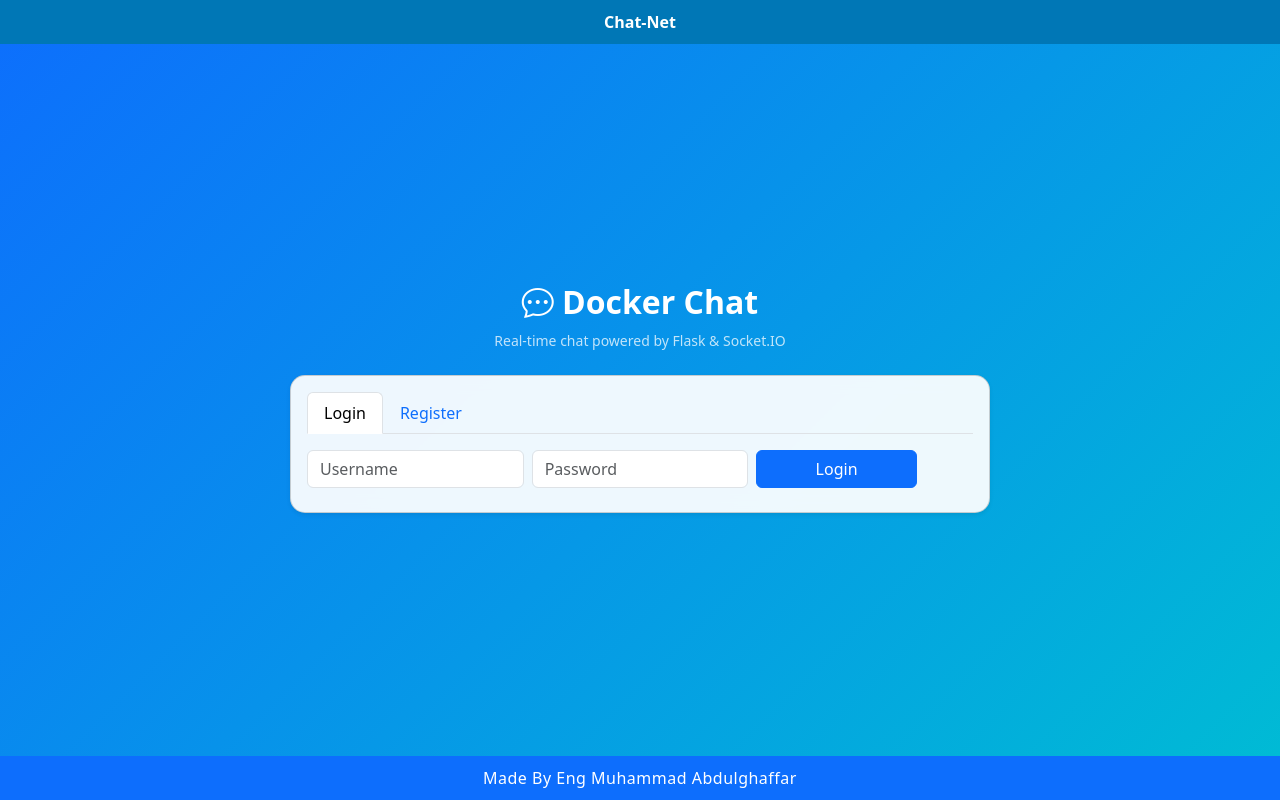
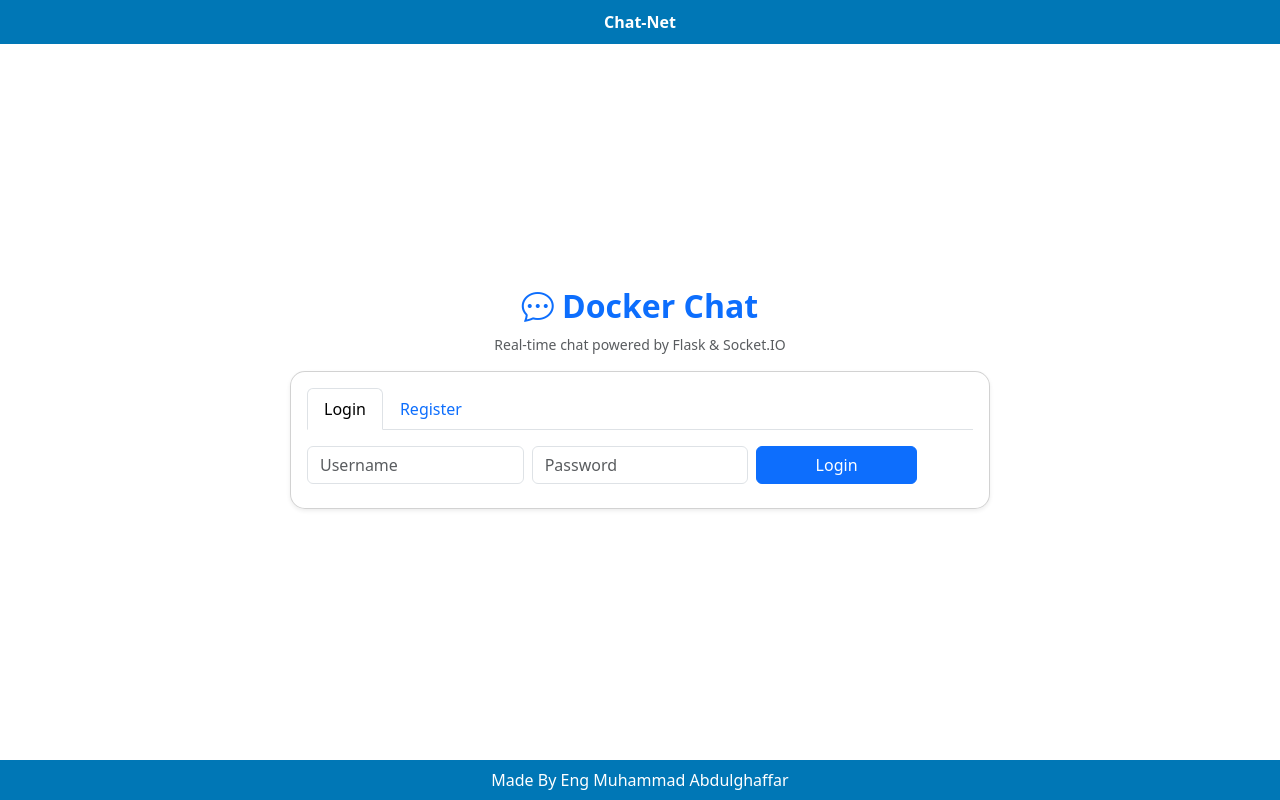
Before and after one commit to SaimShaikh/docker-chat-app, a Flask app: page / in a window 1280 px wide. Run offline with Flask 3, Linux system fonts and the light colour scheme; some libraries are stand-ins or nearby versions.

Commit message:
Update index.html

```diff
--- a/templates/index.html
+++ b/templates/index.html
@@ -3,96 +3,42 @@
 {% block title %}Docker Chat{% endblock %}
 {% block content %}
 
-<!-- Bootstrap -->
 <link href="https://cdn.jsdelivr.net/npm/bootstrap@5.3.3/dist/css/bootstrap.min.css" rel="stylesheet">
 
 <style>
-  body {
-    background: linear-gradient(135deg, #0d6efd 0%, #00bcd4 100%);
-    min-height: 100vh;
-    display: flex;
-    flex-direction: column;
-  }
-  .chat-card {
-    animation: fadeIn 0.8s ease-in;
-    background: #ffffffee;
-    border-radius: 15px;
-    backdrop-filter: blur(8px);
-  }
-  @keyframes fadeIn {
-    from {opacity: 0; transform: translateY(20px);}
-    to {opacity: 1; transform: translateY(0);}
-  }
-  .bubble-me {
-    background-color: #0d6efd;
-    color: white;
-    border-radius: 16px 16px 0 16px;
-  }
-  .bubble-them {
-    background-color: #e9ecef;
-    border-radius: 16px 16px 16px 0;
-  }
-  footer {
-    background-color: #0d6efd;
-    color: #fff;
-    text-align: center;
-    padding: 10px;
-    margin-top: auto;
-    font-weight: 500;
-    letter-spacing: .5px;
-  }
-  footer span {
-    color: #ffe600;
-  }
+  .chat-card { animation: fadeIn .8s ease-in; background:#ffffffee; border-radius:15px; backdrop-filter: blur(8px); }
+  @keyframes fadeIn { from {opacity:0; transform:translateY(20px);} to {opacity:1; transform:translateY(0);} }
+  .bubble-me { background:#0d6efd; color:#fff; border-radius:16px 16px 0 16px; }
+  .bubble-them { background:#e9ecef; border-radius:16px 16px 16px 0; }
 </style>
 
-<div class="container py-5">
-  <div class="text-center text-white mb-4">
-    <h2 class="fw-bold"><i class="bi bi-chat-dots"></i> Docker Chat</h2>
-    <p class="small opacity-75">Real-time chat powered by Flask & Socket.IO</p>
+<div class="container py-4">
+  <div class="text-center mb-3">
+    <h2 class="fw-bold text-primary"><i class="bi bi-chat-dots"></i> Docker Chat</h2>
+    <p class="small text-muted">Real-time chat powered by Flask & Socket.IO</p>
   </div>
 
-  <!-- Login/Register -->
+  <!-- Auth -->
   <div id="authBox" class="card chat-card shadow-sm mb-4 mx-auto" style="max-width:700px;">
     <div class="card-body">
-      <ul class="nav nav-tabs mb-3" id="authTabs" role="tablist">
-        <li class="nav-item" role="presentation">
-          <button class="nav-link active" id="login-tab" data-bs-toggle="tab" data-bs-target="#login" type="button">Login</button>
-        </li>
-        <li class="nav-item" role="presentation">
-          <button class="nav-link" id="register-tab" data-bs-toggle="tab" data-bs-target="#register" type="button">Register</button>
-        </li>
+      <ul class="nav nav-tabs mb-3">
+        <li class="nav-item"><button class="nav-link active" data-bs-toggle="tab" data-bs-target="#login">Login</button></li>
+        <li class="nav-item"><button class="nav-link" data-bs-toggle="tab" data-bs-target="#register">Register</button></li>
       </ul>
-
       <div class="tab-content">
-        <!-- Login Tab -->
-        <div class="tab-pane fade show active" id="login" role="tabpanel">
+        <div id="login" class="tab-pane fade show active">
           <div class="row g-2 align-items-end">
-            <div class="col-md-4">
-              <input id="loginUser" class="form-control" placeholder="Username">
-            </div>
-            <div class="col-md-4">
-              <input id="loginPass" class="form-control" type="password" placeholder="Password">
-            </div>
-            <div class="col-md-3">
-              <button id="loginBtn" class="btn btn-primary w-100">Login</button>
-            </div>
+            <div class="col-md-4"><input id="loginUser" class="form-control" placeholder="Username"></div>
+            <div class="col-md-4"><input id="loginPass" class="form-control" type="password" placeholder="Password"></div>
+            <div class="col-md-3"><button id="loginBtn" class="btn btn-primary w-100">Login</button></div>
           </div>
           <div id="loginErr" class="text-danger mt-2 small"></div>
         </div>
-
-        <!-- Register Tab -->
-        <div class="tab-pane fade" id="register" role="tabpanel">
+        <div id="register" class="tab-pane fade">
           <div class="row g-2 align-items-end">
-            <div class="col-md-4">
-              <input id="regUser" class="form-control" placeholder="New username">
-            </div>
-            <div class="col-md-4">
-              <input id="regPass" class="form-control" type="password" placeholder="New password">
-            </div>
-            <div class="col-md-3">
-              <button id="registerBtn" class="btn btn-success w-100">Create</button>
-            </div>
+            <div class="col-md-4"><input id="regUser" class="form-control" placeholder="New username"></div>
+            <div class="col-md-4"><input id="regPass" class="form-control" type="password" placeholder="New password"></div>
+            <div class="col-md-3"><button id="registerBtn" class="btn btn-success w-100">Create</button></div>
           </div>
           <div id="registerErr" class="text-danger mt-2 small"></div>
         </div>
@@ -110,9 +56,7 @@
           <button id="openBtn" class="btn btn-outline-primary">Open dialog</button>
         </div>
       </div>
-
       <div id="messages" class="p-3 border rounded" style="height:350px; overflow-y:auto; background:#f9fafc;"></div>
-
       <div class="input-group mt-3">
         <input id="msg" class="form-control" placeholder="Type a message...">
         <button id="sendBtn" class="btn btn-success">Send</button>
@@ -121,25 +65,18 @@
   </div>
 </div>
 
-<footer>
-  Made with ❤️ by <span>Eng&nbsp;Muhammad&nbsp;Abdulghaffar</span>
-</footer>
-
-<!-- Scripts -->
 <script src="https://cdn.jsdelivr.net/npm/bootstrap@5.3.3/dist/js/bootstrap.bundle.min.js"></script>
 <script src="https://cdn.socket.io/4.7.5/socket.io.min.js"></script>
 <script>
   const socket = io();
-  const authBox=document.getElementById("authBox");
-  const chatUI=document.getElementById("chatUI");
-  const meSpan=document.getElementById("me");
-  const peerSel=document.getElementById("peer");
-  const openBtn=document.getElementById("openBtn");
-  const box=document.getElementById("messages");
-  const msgIn=document.getElementById("msg");
-  const sendBtn=document.getElementById("sendBtn");
-  const loginErr=document.getElementById("loginErr");
-  const regErr=document.getElementById("registerErr");
+  const authBox = document.getElementById("authBox");
+  const chatUI  = document.getElementById("chatUI");
+  const meSpan  = document.getElementById("me");
+  const peerSel = document.getElementById("peer");
+  const box     = document.getElementById("messages");
+  const msgIn   = document.getElementById("msg");
+  const loginErr = document.getElementById("loginErr");
+  const registerErr = document.getElementById("registerErr");
 
   function bubble(text, who="me", meta="") {
     const wrap=document.createElement("div");
@@ -147,12 +84,10 @@
     const b=document.createElement("div");
     b.className="px-3 py-2 small "+(who==="me"?"bubble-me text-white":"bubble-them");
     b.innerHTML=(meta?`<div class='small opacity-75 mb-1'>${meta}</div>`:"")+text;
-    wrap.appendChild(b);
-    box.appendChild(wrap);
-    box.scrollTop=box.scrollHeight;
+    wrap.appendChild(b); box.appendChild(wrap); box.scrollTop=box.scrollHeight;
   }
 
-  // --- AUTH ---
+  // Login/Register
   document.getElementById("loginBtn").onclick=()=>{
     const username=document.getElementById("loginUser").value.trim().toLowerCase();
     const password=document.getElementById("loginPass").value.trim();
@@ -166,51 +101,36 @@
 
   socket.on("login_ok",({me,others})=>initChat(me,others));
   socket.on("register_ok",({me,others})=>initChat(me,others));
-
   socket.on("login_error",({error})=>loginErr.textContent=error||"Login failed");
-  socket.on("register_error",({error})=>regErr.textContent=error||"Registration failed");
+  socket.on("register_error",({error})=>registerErr.textContent=error||"Registration failed");
 
   function initChat(me,others){
-    authBox.style.display="none";
-    chatUI.style.display="block";
-    meSpan.textContent=me;
-    peerSel.innerHTML="";
-    others.forEach(u=>{
-      const opt=document.createElement("option");
-      opt.value=u; opt.textContent=u;
-      peerSel.appendChild(opt);
+    authBox.style.display="none"; chatUI.style.display="block";
+    meSpan.textContent=me; peerSel.innerHTML="";
+    (others||[]).forEach(u=>{
+      const opt=document.createElement("option"); opt.value=u; opt.textContent=u; peerSel.appendChild(opt);
     });
     bubble(`Welcome <b>${me}</b>! Choose someone to start chatting.`,"them");
   }
 
-  // --- Chat ---
-  openBtn.onclick=()=>{
-    const who=peerSel.value;
-    if(!who) return;
-    box.innerHTML="";
-    socket.emit("open_dialog",{with:who});
+  // Chat
+  document.getElementById("openBtn").onclick=()=>{
+    const who=peerSel.value; if(!who) return;
+    box.innerHTML=""; socket.emit("open_dialog",{with:who});
   };
-
   socket.on("history",({with:withUser,messages})=>{
     bubble(`Chat with <b>${withUser}</b> — last ${messages.length} messages:`,"them");
-    messages.forEach(m=>{
-      bubble(m.text, m.from==="me"?"me":"them", m.at);
-    });
+    (messages||[]).forEach(m=> bubble(m.text, m.from==="me"?"me":"them", m.at));
   });
 
-  sendBtn.onclick=()=>{
-    const text=msgIn.value.trim();
-    if(!text)return;
-    const to=peerSel.value;
-    socket.emit("chat_message",{to,text});
-    msgIn.value="";
+  document.getElementById("sendBtn").onclick=()=>{
+    const text=msgIn.value.trim(); if(!text) return;
+    const to=peerSel.value; socket.emit("chat_message",{to,text}); msgIn.value="";
   };
-  msgIn.addEventListener("keyup",e=>{if(e.key==="Enter")sendBtn.click();});
+  msgIn.addEventListener("keyup",e=>{ if(e.key==="Enter") document.getElementById("sendBtn").click(); });
 
   socket.on("chat_message",({from,to,text,at})=>{
-    const who=(from===meSpan.textContent)?"me":"them";
-    bubble(text,who,`${from} • ${at}`);
+    const who=(from===meSpan.textContent)?"me":"them"; bubble(text,who,`${from} • ${at}`);
   });
 </script>
-
 {% endblock %}
```
